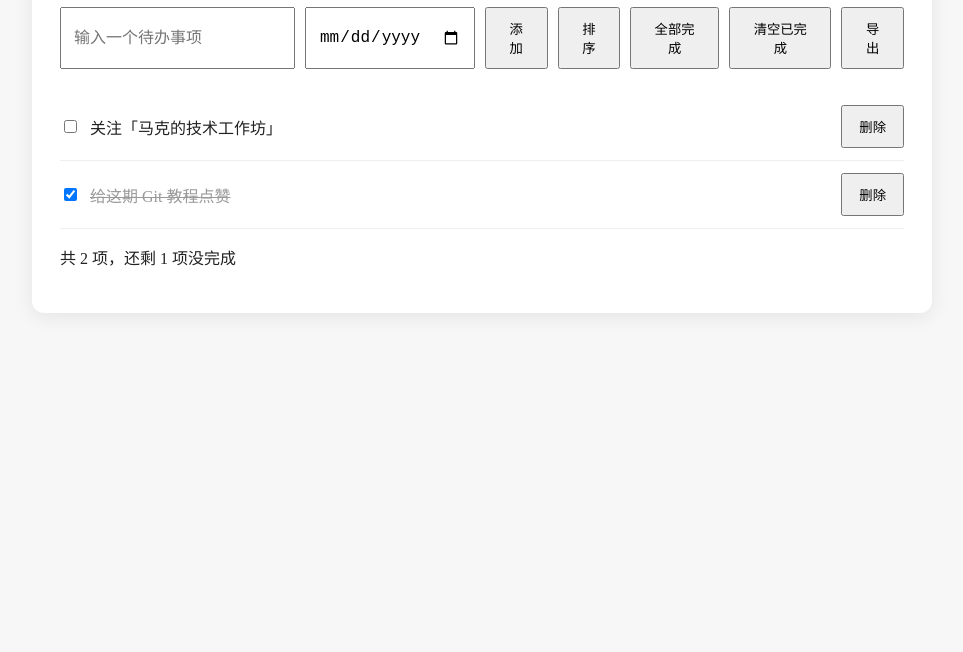
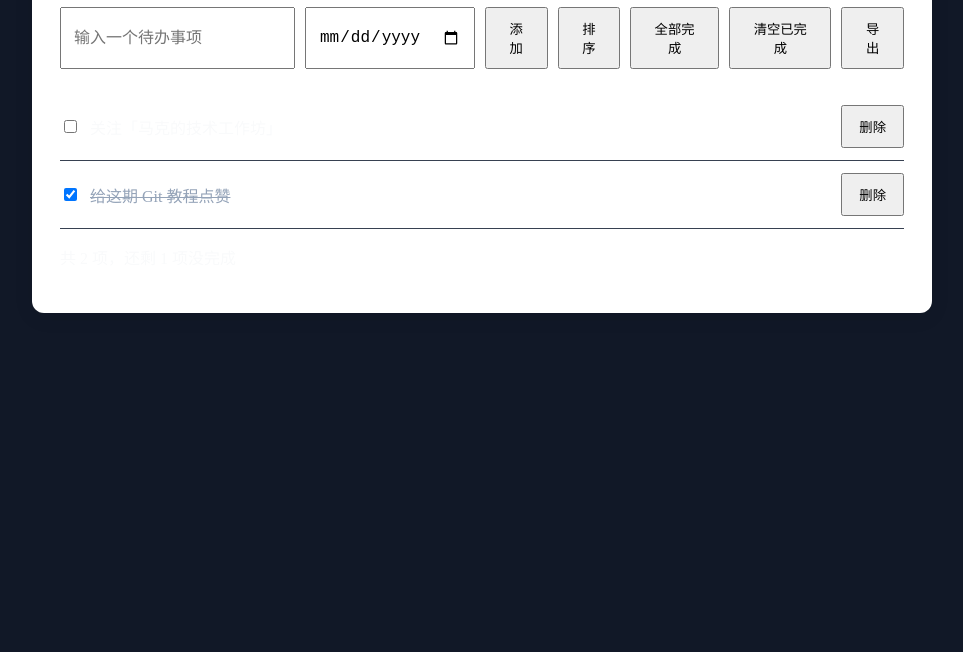
Before and after one commit to bingppo/bingppo, a plain HTML site: page index.html in a window 1280 px wide. Shown: the part 148-800 px from the top of the page, without its empty margins (158-1121 px from the left). Drawn offline with Linux system fonts and the light colour scheme.

Commit message:
使用深色主题

```diff
--- a/index.html
+++ b/index.html
@@ -9,8 +9,8 @@
       max-width: 900px;
       margin: 60px auto;
       padding: 0 20px;
-      background: #f7f7f7;
-      color: #222;
+      background: #111827;
+      color: #f9fafb;
     }
 
     .app {
@@ -57,7 +57,7 @@
       align-items: center;
       gap: 10px;
       padding: 12px 0;
-      border-bottom: 1px solid #eee;
+      border-bottom: 1px solid #374151;
     }
 
     li span {
@@ -66,7 +66,7 @@
 
     li.completed span {
       text-decoration: line-through;
-      color: #999;
+      color: #94a3b8;
     }
 
     li.completed .due {
```
